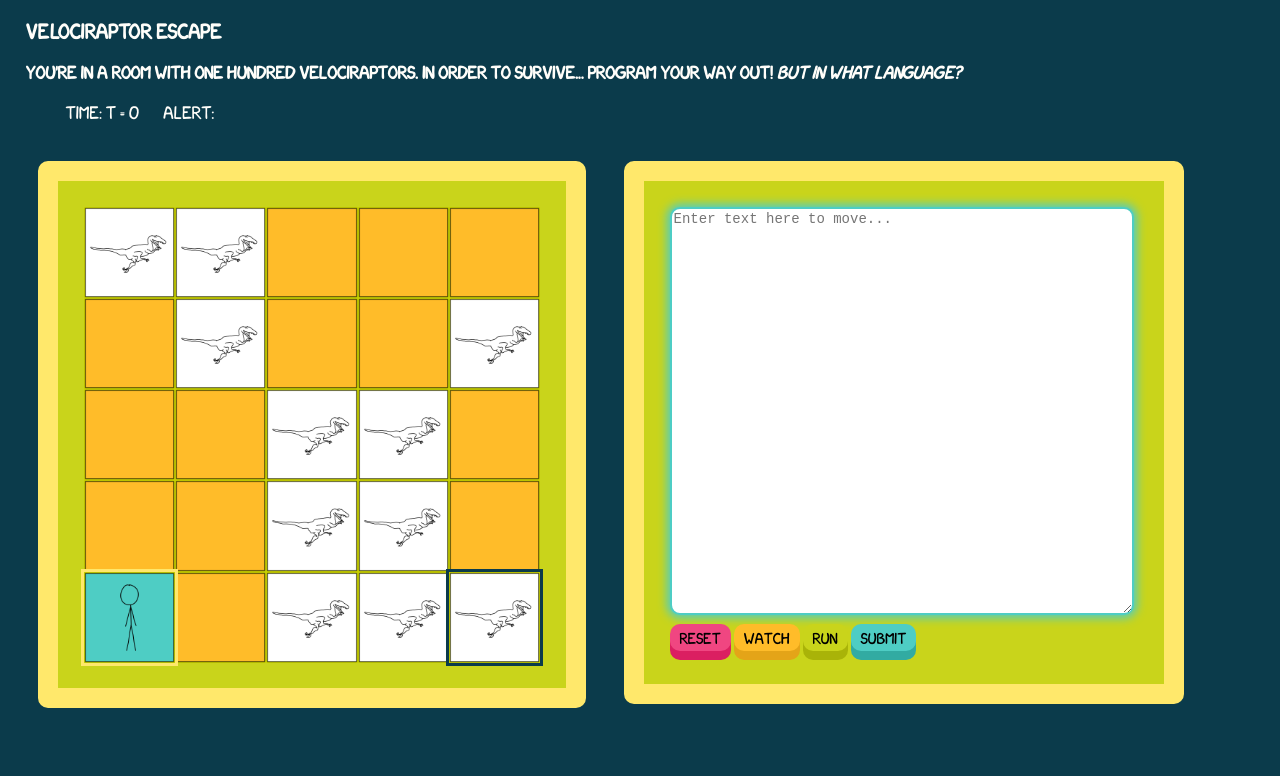
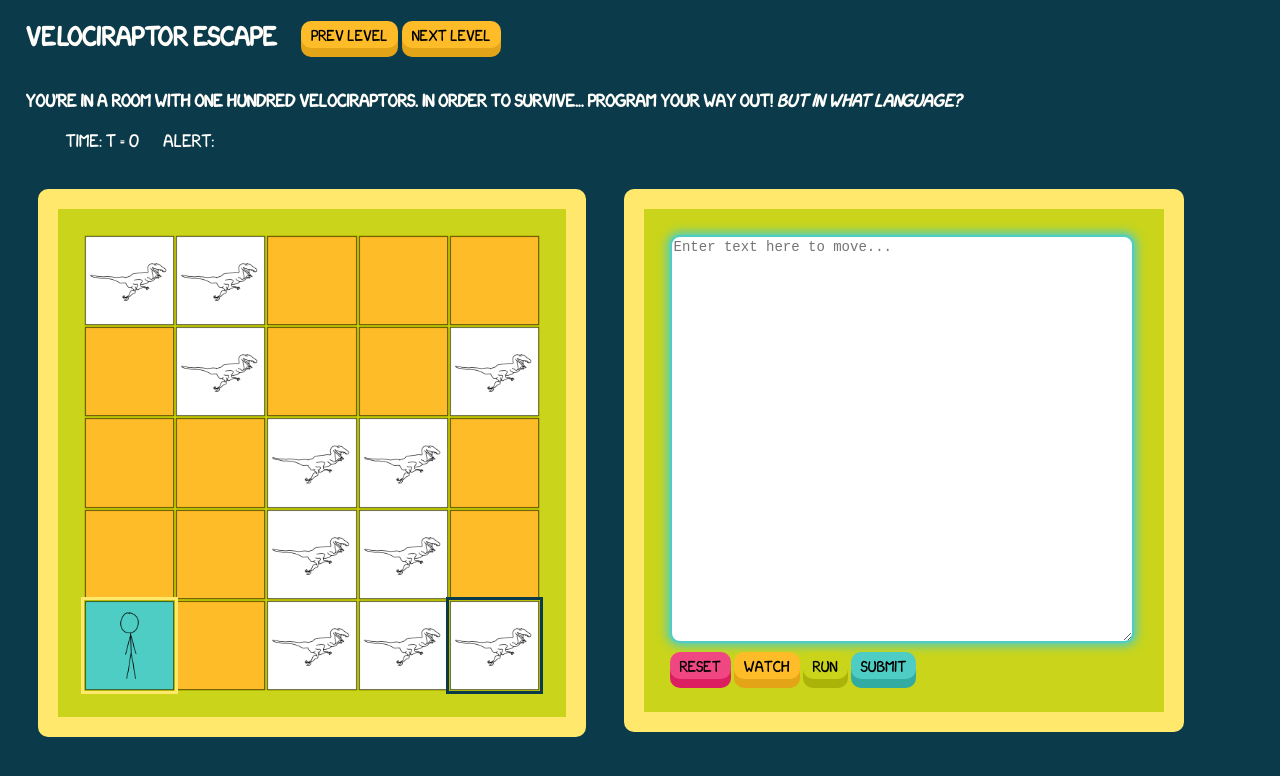
Before and after one commit to turbomaze/velociraptor-escape, a website: page public/index.html in a window 1280 px wide. Drawn offline with Linux system fonts and the light colour scheme.

Commit message:
Fixes #33 (mostly, still waiting on username from the backend)

```diff
--- a/public/css/style.css
+++ b/public/css/style.css
@@ -25,6 +25,10 @@ html body .header {
   src: url('../xkcd.otf') format('opentype');
 }
 
+#title{
+  display: inline-block;
+  margin-right: 20px;
+}
 #grid {
     border: 20px solid #ffe86b;
     background-color:#c9d41b;
@@ -81,7 +85,8 @@ html body .header {
   height: 50vmin;
   position: relative;
   float: left;
-} #controls button {
+}
+#controls button {
   border: none;
   padding: 5px 10px;
   text-align: center;
@@ -150,6 +155,51 @@ html body .header {
   box-shadow: 0 6px #f7367a;
 }
 
+.btn {
+  box-shadow: 0 9px #e4a418;
+  background-color: #ffbc29;
+} .btn:active {
+  background-color: #ffbc29;
+  box-shadow: 0 5px #e4a418;
+  transform: translateY(4px);
+} .btn:hover {
+  background-color: #fdc54b;
+  box-shadow: 0 9px #ffbc29;
+} .btn:hover:active {
+  box-shadow: 0 6px #ffbc29;
+}
+
+.btn.disabled {
+  box-shadow: 0 9px #808080;
+  background-color: #C0C0C0;
+} .btn.disabled:active {
+  background-color: #C0C0C0;
+  box-shadow: 0 5px #808080;
+  transform: translateY(4px);
+} .btn.disabled:hover {
+  background-color: #D3D3D3;
+  box-shadow: 0 9px #C0C0C0;
+} .btn.disabled:hover:active {
+  box-shadow: 0 6px #C0C0C0;
+}
+
+.btn {
+  position: relative;
+  top: -5px;
+  text-decoration: none;
+  border: none;
+  padding: 5px 10px;
+  text-align: center;
+  text-decoration: none;
+  display: inline-block;
+  font-size: 14px;
+  font-family: 'xkcd', sans-serif;
+  border-radius: 10px;
+  cursor: pointer;
+  outline: none;
+  color: black;
+}
+
 textarea {
   /* height/width awk, add auto expand */
     width: 100%;
--- a/public/index.html
+++ b/public/index.html
@@ -19,7 +19,7 @@
   <body>
     <div class="content">
       <div class="header">
-        <h3>VELOCIRAPTOR ESCAPE</h3>
+        <h2 id="title">VELOCIRAPTOR ESCAPE</h2> <a class="btn" type="button" id="prev-level-btn"> Prev Level </a> <a class="btn" type="button" id="next-level-btn"> Next Level </a>
         <h4>You're in a room with one hundred velociraptors. In order to survive... program your way out! <i>BUT IN WHAT LANGUAGE?</i></h4>
         <ul>
           <li>Time: t = <span id="time">0</span></li>
--- a/public/js/main.js
+++ b/public/js/main.js
@@ -31,6 +31,26 @@ var VelociraptorEscape = (function() {
     var submitBtn = document.getElementById('submit-btn');
     var watchBtn = document.getElementById('watch-btn');
     var resetBtn = document.getElementById('reset-btn');
+    var prevLevelBtn = document.getElementById('prev-level-btn');
+    var nextLevelBtn = document.getElementById('next-level-btn');
+
+    var base_url = "http://localhost:8080/";
+    var username = "randall"
+    //Add prev/next level buttons
+    var level = window.location.href.split("/").pop();
+    if(level=="" || level=="0"){
+      level = 0;
+      prevLevelBtn.className += " disabled";
+      nextLevelBtn.href = base_url + username + "/ "+(level+1).toString();
+    }
+    else{
+      level = parseInt(level);
+      nextLevelBtn.href = base_url + username + "/ "+(level-1).toString();
+      nextLevelBtn.href = base_url + username + "/ "+ (level+1).toString();
+    }
+
+
+
 
     runBtn.addEventListener('click',function() {
       var textarea = document.getElementById('textbox');
--- a/routes/index.js
+++ b/routes/index.js
@@ -6,7 +6,7 @@ var User = require('../models/users');
 
 /* GET home page. */
 router.get('/', function(req, res, next) {
-  res.sendFile(path.join(__dirname + '/../../index.html'));
+  res.sendFile(path.join(__dirname + '/../../index.html')); // This probably throws an error.
 });
 
 /* Post level. */
@@ -34,7 +34,7 @@ router.post('/level', function(req, res, next) {
 				res.send(null);
 			} else {
 				console.log(user);
-				res.send("You were registered, continue onto the first leve;");
+				res.send("You were registered, continue onto the first level;");
 			}
 
 	});
```
